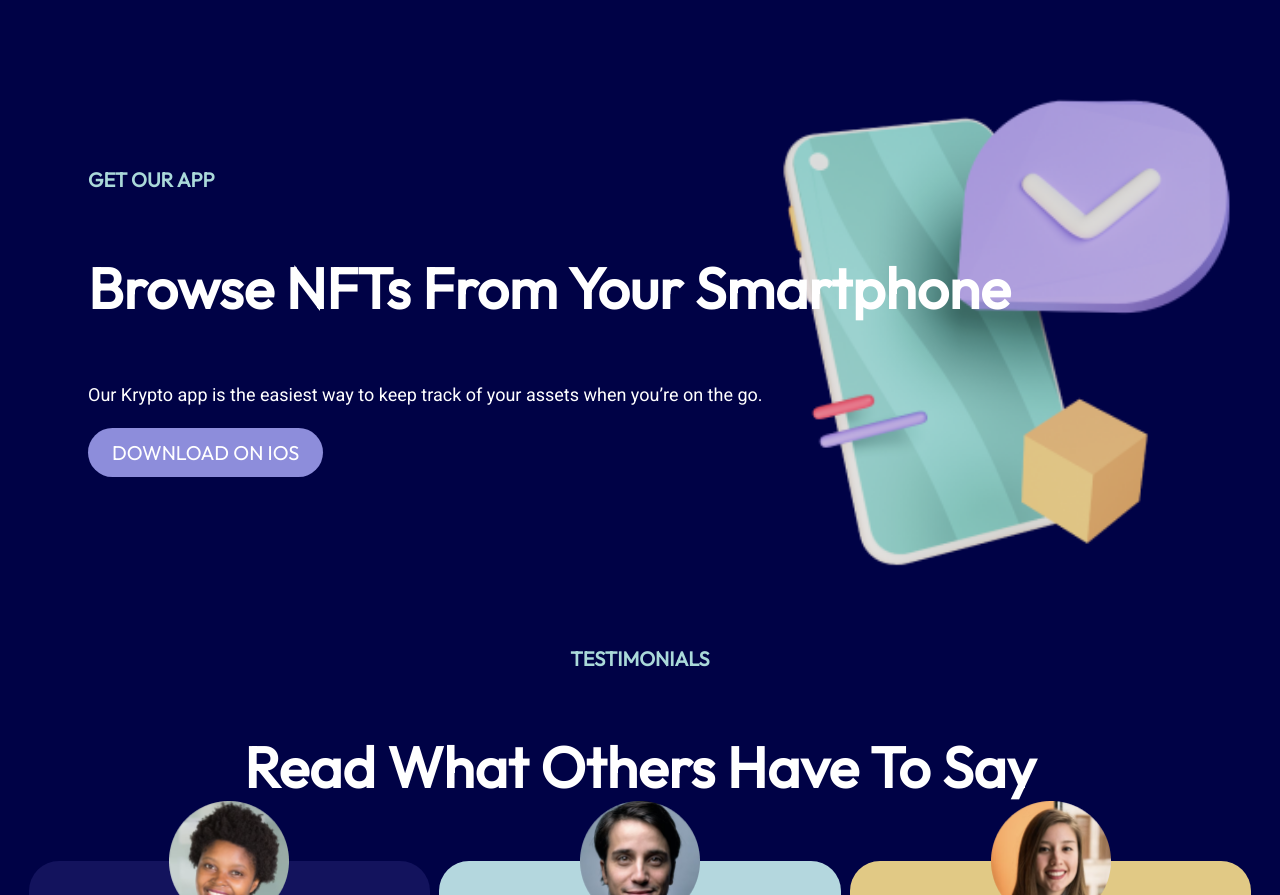
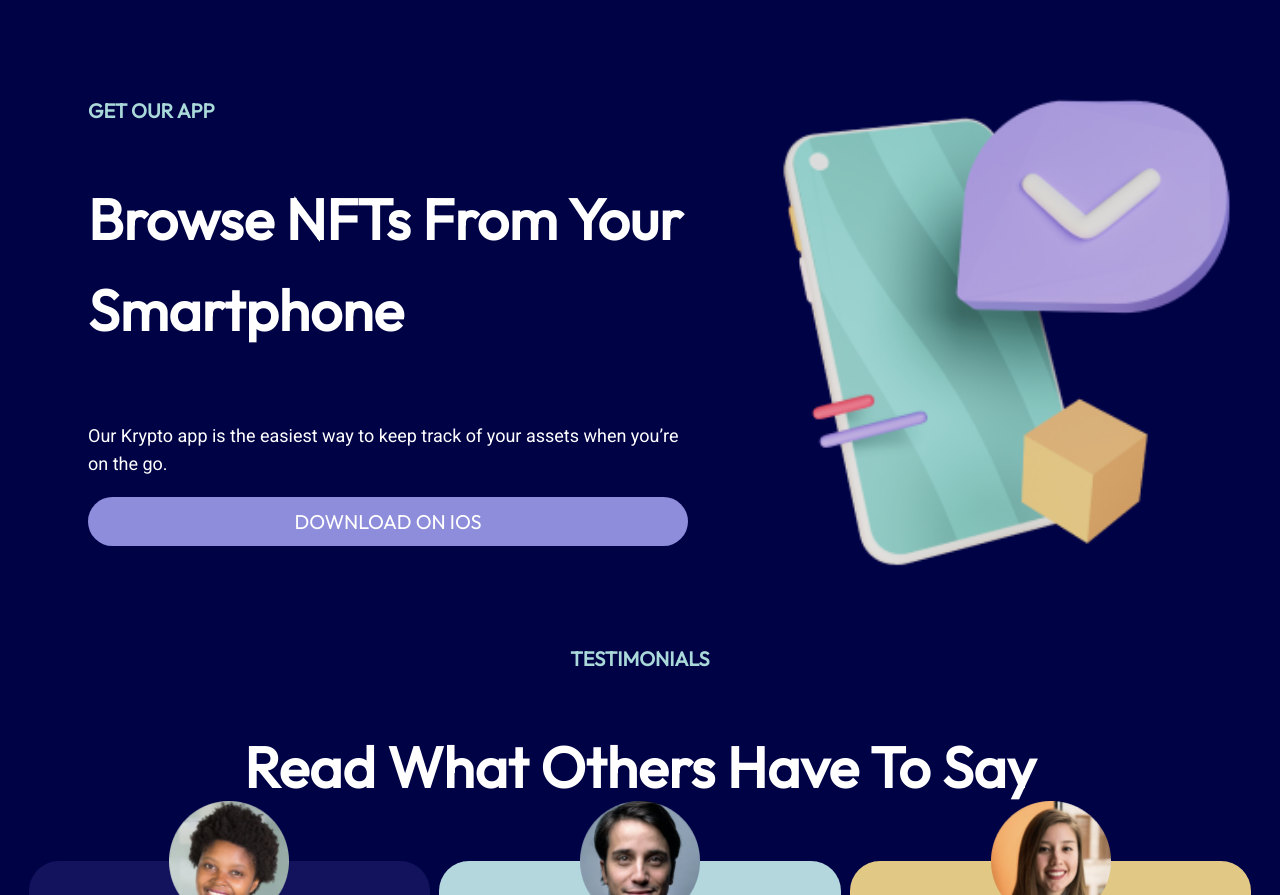
Before and after one commit to JLalomia/IS117_NFT, a website: page docs/Homepage.html in a window 1280 px wide. Shown: the part 1521-2416 px from the top of the page. Drawn offline with Linux system fonts and the light colour scheme.

Commit message:
fixed placement of script tag and spelling error in .html file

```diff
--- a/docs/Homepage.html
+++ b/docs/Homepage.html
@@ -14,8 +14,6 @@
             <link rel="stylesheet" href="https://fonts.googleapis.com/css2?family=Roboto&family=Outfit&display=swap">
         </noscript>
     </head>
-
-    <script src="index.js"></script>
 
     <body>
         <!--BACKGROUND IMAGES-->
@@ -68,7 +66,7 @@
 
         <!--GET OUR APP-->
         <section class="app">
-            <div class="app-conent">
+            <div class="app-content">
                 <a>GET OUR APP</a>
                 <h2>Browse NFTs From Your Smartphone</h2>
                 <p>Our Krypto app is the easiest way to keep track of your assets when you’re on the go.</p>
@@ -146,5 +144,6 @@
             </div>
             <div class="gradient-line"></div>
         </footer>
+        <script src="index.js"></script>
     </body>
 </html>
```
